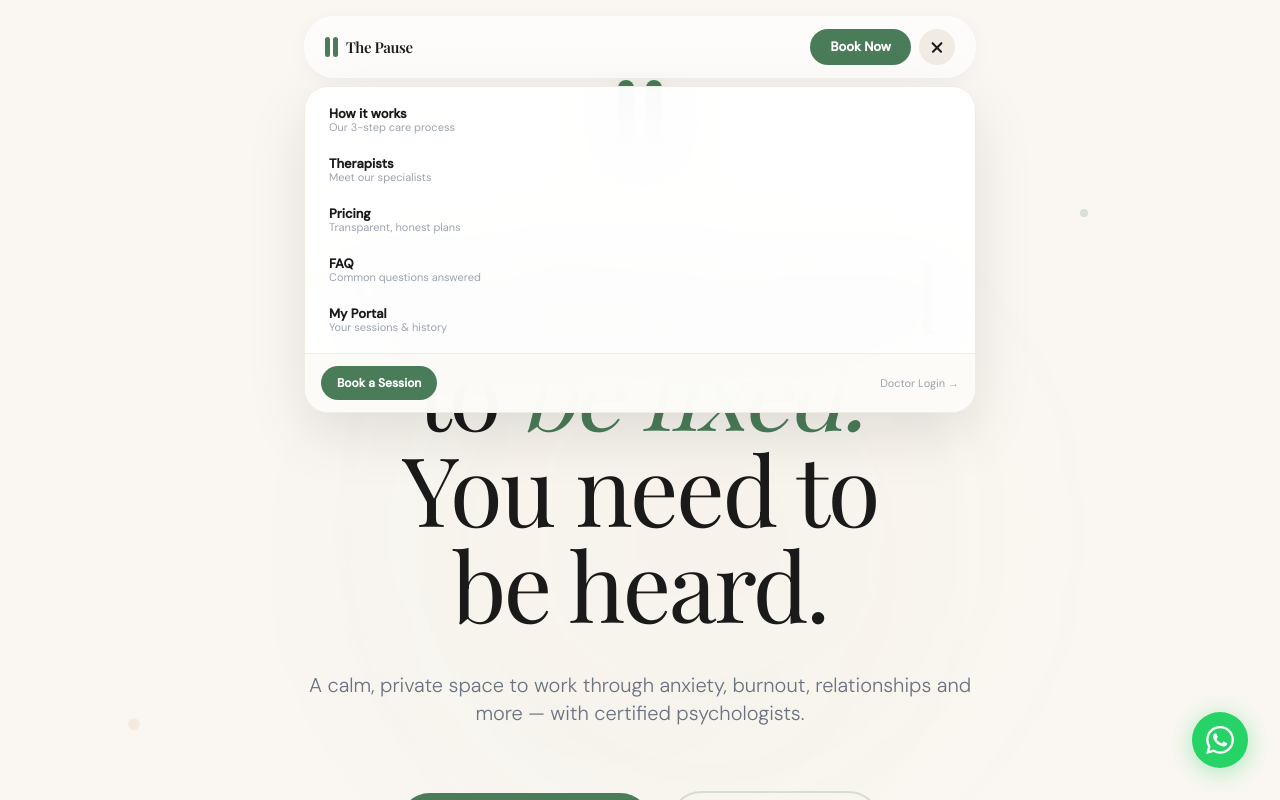
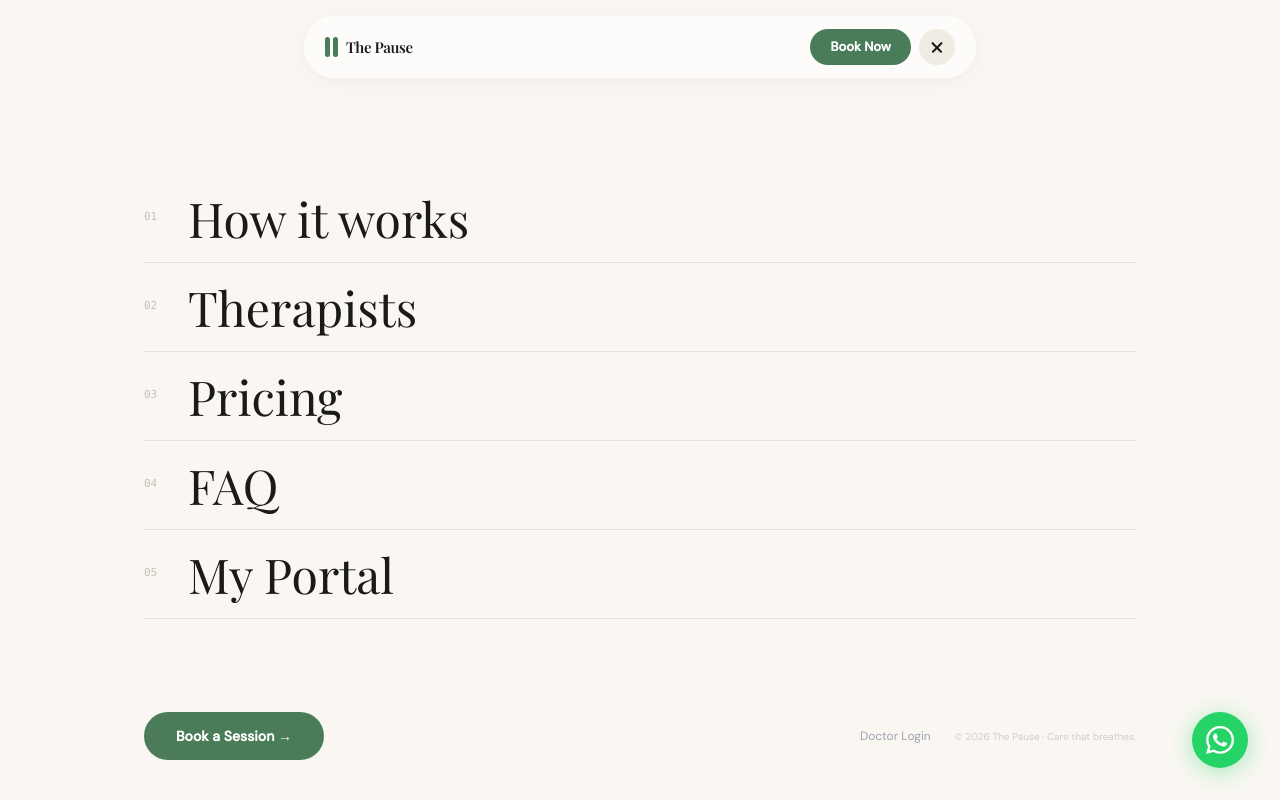
Before and after one commit to AkhilSharma11681/the-pause, a Next.js app: page / in a window 1280 px wide. Both pictures are taken after a click on the button 937 px from the left and 47 px from the top of the page. Shown: the top 800 px of the page. Built offline with nearby package versions, Linux system fonts and the light colour scheme.

Commit message:
navbar: full-screen overlay, balanced typography, smooth animations

```diff
--- a/src/components/Navbar.tsx
+++ b/src/components/Navbar.tsx
@@ -1,19 +1,18 @@
 'use client'
-import { useState, useEffect, useRef } from 'react'
+import { useState, useEffect } from 'react'
 import { motion, AnimatePresence } from 'framer-motion'
 
 const links = [
-  { href: '#how-it-works', label: 'How it works', desc: 'Our 3-step care process' },
-  { href: '#therapists', label: 'Therapists', desc: 'Meet our specialists' },
-  { href: '#pricing', label: 'Pricing', desc: 'Transparent, honest plans' },
-  { href: '#faq', label: 'FAQ', desc: 'Common questions answered' },
-  { href: '/auth', label: 'My Portal', desc: 'Your sessions & history' },
+  { href: '#how-it-works', label: 'How it works', num: '01' },
+  { href: '#therapists', label: 'Therapists', num: '02' },
+  { href: '#pricing', label: 'Pricing', num: '03' },
+  { href: '#faq', label: 'FAQ', num: '04' },
+  { href: '/auth', label: 'My Portal', num: '05' },
 ]
 
 export default function Navbar() {
   const [scrolled, setScrolled] = useState(false)
   const [open, setOpen] = useState(false)
-  const ref = useRef<HTMLDivElement>(null)
 
   useEffect(() => {
     const fn = () => setScrolled(window.scrollY > 40)
@@ -22,27 +21,23 @@ export default function Navbar() {
   }, [])
 
   useEffect(() => {
-    const fn = (e: MouseEvent) => {
-      if (ref.current && !ref.current.contains(e.target as Node)) setOpen(false)
-    }
-    document.addEventListener('mousedown', fn)
-    return () => document.removeEventListener('mousedown', fn)
-  }, [])
+    document.body.style.overflow = open ? 'hidden' : ''
+    return () => { document.body.style.overflow = '' }
+  }, [open])
 
   return (
+    <>
       <div className="fixed top-0 left-0 right-0 z-[100] flex justify-center px-4 pt-4">
-      <motion.div
-        ref={ref}
+        <motion.nav
           initial={{ y: -80, opacity: 0 }}
           animate={{ y: 0, opacity: 1 }}
           transition={{ duration: 0.7, ease: [0.16, 1, 0.3, 1] }}
-        className="relative w-full max-w-2xl"
-      >
-        <nav className={`flex items-center justify-between px-5 py-3 rounded-full transition-all duration-500 ${
+          className={`w-full max-w-2xl flex items-center justify-between px-5 py-3 rounded-full transition-all duration-500 ${
             scrolled
               ? 'bg-white/90 backdrop-blur-2xl border border-[#e8e3da] shadow-[0_8px_40px_rgba(0,0,0,0.08)]'
               : 'bg-white/60 backdrop-blur-xl border border-white/40 shadow-[0_4px_20px_rgba(0,0,0,0.04)]'
-        }`}>
+          }`}
+        >
           <a href="/" className="flex items-center gap-2 group">
             <div className="flex gap-[3px]">
               <div className="w-[5px] h-5 bg-[#4a7c59] rounded-full transition-transform duration-300 group-hover:scale-y-110" />
@@ -55,53 +50,92 @@ export default function Navbar() {
               Book Now
             </a>
             <button onClick={() => setOpen(o => !o)} className="w-9 h-9 rounded-full bg-[#f0ebe3] flex flex-col items-center justify-center gap-[5px] hover:bg-[#4a7c59]/10 transition-colors">
-              <motion.span animate={open ? { rotate: 45, y: 6.5 } : { rotate: 0, y: 0 }} transition={{ duration: 0.25 }} className="block w-[14px] h-[1.5px] bg-[#1a1a1a] rounded-full" />
-              <motion.span animate={open ? { opacity: 0 } : { opacity: 1 }} transition={{ duration: 0.15 }} className="block w-[14px] h-[1.5px] bg-[#1a1a1a] rounded-full" />
-              <motion.span animate={open ? { rotate: -45, y: -6.5 } : { rotate: 0, y: 0 }} transition={{ duration: 0.25 }} className="block w-[14px] h-[1.5px] bg-[#1a1a1a] rounded-full" />
+              <motion.span animate={open ? { rotate: 45, y: 6.5 } : { rotate: 0, y: 0 }} transition={{ duration: 0.3, ease: [0.16,1,0.3,1] }} className="block w-[14px] h-[1.5px] bg-[#1a1a1a] rounded-full" />
+              <motion.span animate={open ? { opacity: 0, scaleX: 0 } : { opacity: 1, scaleX: 1 }} transition={{ duration: 0.2 }} className="block w-[14px] h-[1.5px] bg-[#1a1a1a] rounded-full" />
+              <motion.span animate={open ? { rotate: -45, y: -6.5 } : { rotate: 0, y: 0 }} transition={{ duration: 0.3, ease: [0.16,1,0.3,1] }} className="block w-[14px] h-[1.5px] bg-[#1a1a1a] rounded-full" />
             </button>
           </div>
-        </nav>
+        </motion.nav>
+      </div>
 
       <AnimatePresence>
         {open && (
           <motion.div
-              initial={{ opacity: 0, y: -8, scale: 0.97 }}
-              animate={{ opacity: 1, y: 0, scale: 1 }}
-              exit={{ opacity: 0, y: -8, scale: 0.97 }}
-              transition={{ duration: 0.2, ease: [0.16, 1, 0.3, 1] }}
-              className="absolute top-full left-0 right-0 mt-2 bg-white/95 backdrop-blur-2xl rounded-3xl border border-[#f0ebe3] shadow-[0_20px_60px_rgba(0,0,0,0.1)] overflow-hidden"
+            key="overlay"
+            initial={{ opacity: 0 }}
+            animate={{ opacity: 1 }}
+            exit={{ opacity: 0 }}
+            transition={{ duration: 0.4 }}
+            className="fixed inset-0 z-[90] bg-[#faf7f2]"
           >
-              <div className="p-2">
+            {/* Ambient glows */}
+            <div className="absolute top-0 right-0 w-[500px] h-[500px] bg-[#4a7c59]/8 rounded-full blur-[120px] -translate-y-1/3 translate-x-1/3 pointer-events-none" />
+            <div className="absolute bottom-0 left-0 w-[400px] h-[400px] bg-[#d4843a]/6 rounded-full blur-[100px] translate-y-1/3 -translate-x-1/3 pointer-events-none" />
+
+            <div className="relative z-10 h-full flex flex-col px-8 md:px-20 pt-28 pb-10 max-w-6xl mx-auto">
+
+              {/* Links */}
+              <nav className="flex-1 flex flex-col justify-center">
                 {links.map((link, i) => (
-                  <motion.a
+                  <motion.div
                     key={link.href}
+                    initial={{ opacity: 0, y: 30 }}
+                    animate={{ opacity: 1, y: 0 }}
+                    exit={{ opacity: 0, y: 15 }}
+                    transition={{ delay: 0.08 + i * 0.07, duration: 0.5, ease: [0.16, 1, 0.3, 1] }}
+                    className="overflow-hidden"
+                  >
+                    <a
                       href={link.href}
                       onClick={() => setOpen(false)}
-                    initial={{ opacity: 0, y: -4 }}
+                      className="group flex items-center gap-6 py-4 md:py-5 border-b border-[#e8e3da] hover:border-[#4a7c59]/40 transition-colors duration-300"
+                    >
+                      <span className="text-[11px] text-[#c4bfb8] font-mono tabular-nums w-5 shrink-0 group-hover:text-[#4a7c59] transition-colors duration-300">
+                        {link.num}
+                      </span>
+                      <motion.span
+                        className="font-display text-3xl md:text-5xl text-[#1a1a1a] group-hover:text-[#4a7c59] transition-colors duration-300 leading-none"
+                      >
+                        {link.label}
+                      </motion.span>
+                      <motion.span
+                        initial={{ opacity: 0, x: -10 }}
+                        whileHover={{ opacity: 1, x: 0 }}
+                        className="ml-auto text-[#4a7c59] text-xl opacity-0 group-hover:opacity-100 -translate-x-2 group-hover:translate-x-0 transition-all duration-300"
+                      >
+                        →
+                      </motion.span>
+                    </a>
+                  </motion.div>
+                ))}
+              </nav>
+
+              {/* Bottom */}
+              <motion.div
+                initial={{ opacity: 0, y: 20 }}
                 animate={{ opacity: 1, y: 0 }}
-                    transition={{ delay: i * 0.04 }}
-                    className="group flex items-center justify-between px-4 py-3 rounded-2xl hover:bg-[#f5f0e8] transition-all duration-150"
+                exit={{ opacity: 0 }}
+                transition={{ delay: 0.45, duration: 0.4 }}
+                className="flex flex-col sm:flex-row items-start sm:items-center justify-between gap-4 pt-8"
               >
-                    <div>
-                      <p className="text-[13px] font-semibold text-[#1a1a1a] group-hover:text-[#4a7c59] transition-colors leading-none mb-0.5">{link.label}</p>
-                      <p className="text-[11px] text-[#9ca3af] leading-none">{link.desc}</p>
+                <a
+                  href="#book"
+                  onClick={() => setOpen(false)}
+                  className="inline-flex items-center gap-2 bg-[#4a7c59] text-white px-8 py-3.5 rounded-full text-sm font-bold hover:bg-[#3d6649] transition-all hover:shadow-xl hover:shadow-[#4a7c59]/25 hover:-translate-y-0.5 active:scale-[0.98]"
+                >
+                  Book a Session →
+                </a>
+                <div className="flex items-center gap-6">
+                  <a href="/admin/login" onClick={() => setOpen(false)} className="text-xs text-[#9ca3af] hover:text-[#4a7c59] transition-colors">
+                    Doctor Login
+                  </a>
+                  <span className="text-[10px] text-[#d1cdc7] hidden md:block">© 2026 The Pause · Care that breathes.</span>
                 </div>
-                    <span className="text-[#4a7c59] opacity-0 group-hover:opacity-100 -translate-x-1 group-hover:translate-x-0 transition-all duration-200 text-sm">→</span>
-                  </motion.a>
-                ))}
-              </div>
-              <div className="px-4 py-3 border-t border-[#f0ebe3] flex items-center justify-between bg-[#faf7f2]/50">
-                <a href="#book" onClick={() => setOpen(false)} className="text-[12px] font-bold text-white bg-[#4a7c59] px-4 py-2 rounded-full hover:bg-[#3d6649] transition-colors">
-                  Book a Session
-                </a>
-                <a href="/admin/login" onClick={() => setOpen(false)} className="text-[11px] text-[#9ca3af] hover:text-[#4a7c59] transition-colors">
-                  Doctor Login →
-                </a>
+              </motion.div>
             </div>
           </motion.div>
         )}
       </AnimatePresence>
-      </motion.div>
-    </div>
+    </>
   )
 }
```
Lines whose indentation alone changed are shown as unchanged.
